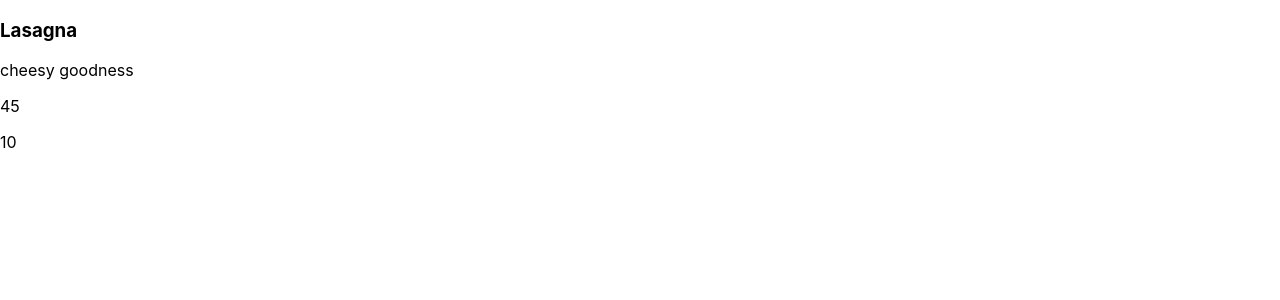
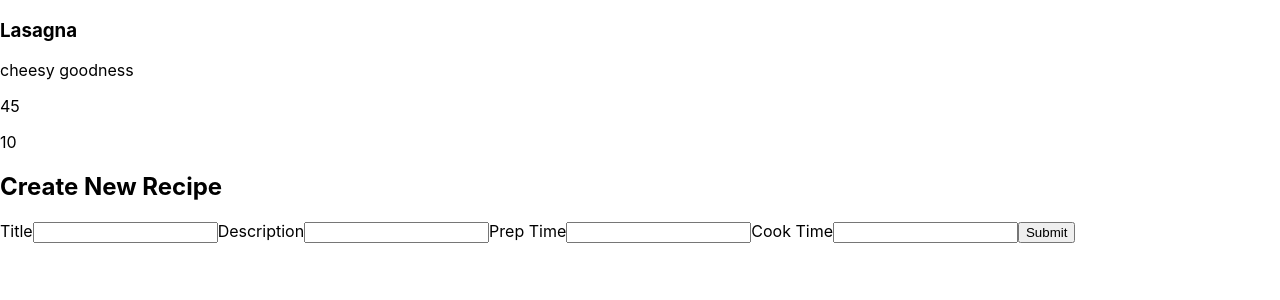
Before and after one commit to hdsteineke/FE-recipe-list, a React (Create React App) app: page / in a window 1280 px wide. Shown: the top 300 px of the page. Built offline with nearby package versions, Linux system fonts and the light colour scheme; no server answers.

Commit message:
wrote form for recipes page

```diff
--- a/src/RecipeList.js
+++ b/src/RecipeList.js
@@ -1,12 +1,47 @@
 import React from 'react';
 import Recipe from './Recipe';
+import { useState } from 'react';
 
 export default function RecipeList({ recipes }) {
+  const [recipeInForm, setRecipeInForm] = useState({
+    title: '',
+    description: '',
+    prepTime: 0,
+    cookTime: 0
+  });
+
+  async function handleSubmit(e) {
+    e.preventDefault();
+    // await createRecipe(recipeInForm);
+  }
+
   return (
     <div>
-      {recipes.map((recipe, i) =>
-        <Recipe recipe={recipe} key={i} />
-      )}
+      <div>
+        {recipes.map((recipe, i) =>
+          <Recipe recipe={recipe} key={i} />
+        )}
+      </div>
+      <form onSubmit={handleSubmit}>
+        <h2>Create New Recipe</h2>
+        <label>Title
+          <input defaultValue="" onChange={(e) => setRecipeInForm({ ...recipeInForm, title: e.target.value })} name="title">
+          </input>
+        </label>
+        <label>Description
+          <input onChange={(e) => setRecipeInForm({ ...recipeInForm, description: e.target.value })} required name="description">
+          </input>
+        </label>
+        <label>Prep Time
+          <input onChange={(e) => setRecipeInForm({ ...recipeInForm, prepTime: e.target.value })} required name="prepTime" type="number">
+          </input>
+        </label>
+        <label>Cook Time
+          <input onChange={(e) => setRecipeInForm({ ...recipeInForm, cookTime: e.target.value })} required name="cookTime" type="number">
+          </input>
+        </label>
+        <button>Submit</button>
+      </form>
     </div>
   );
 }
```
